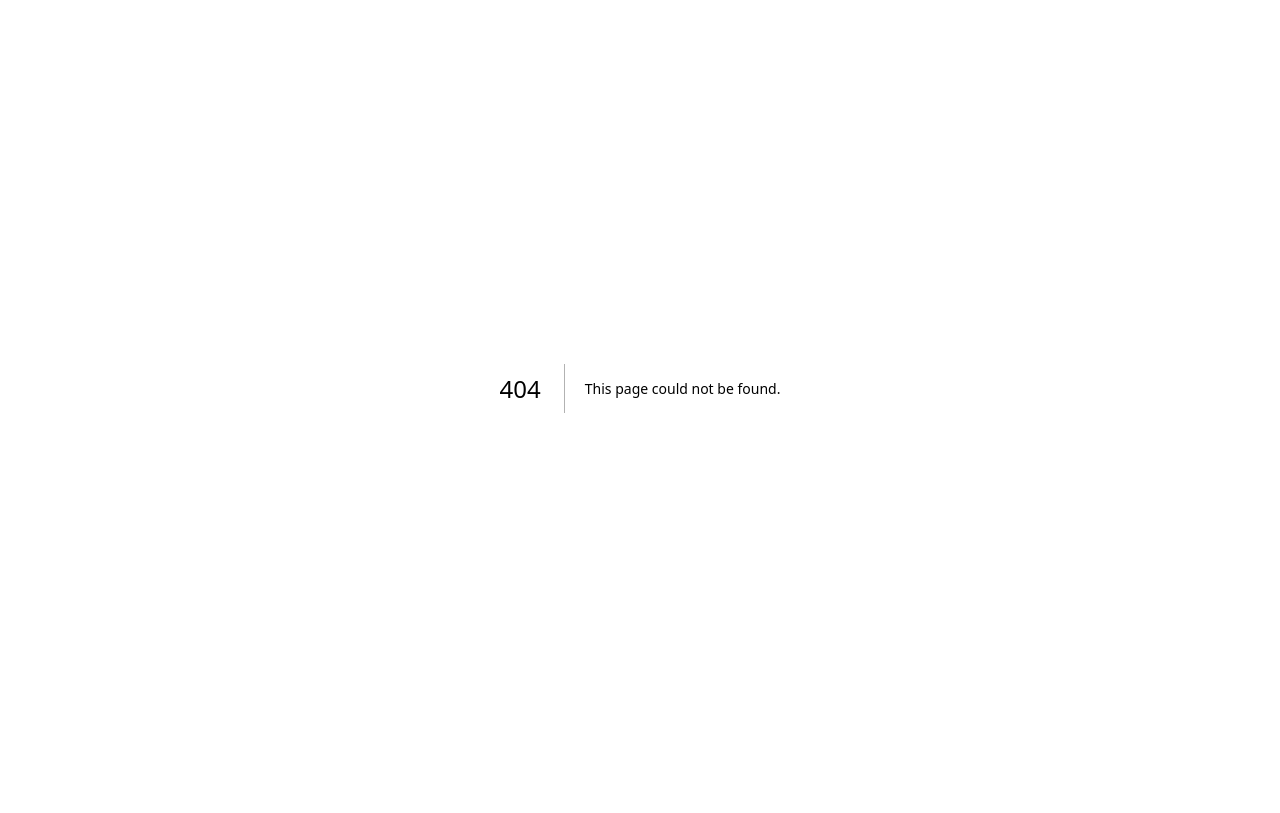
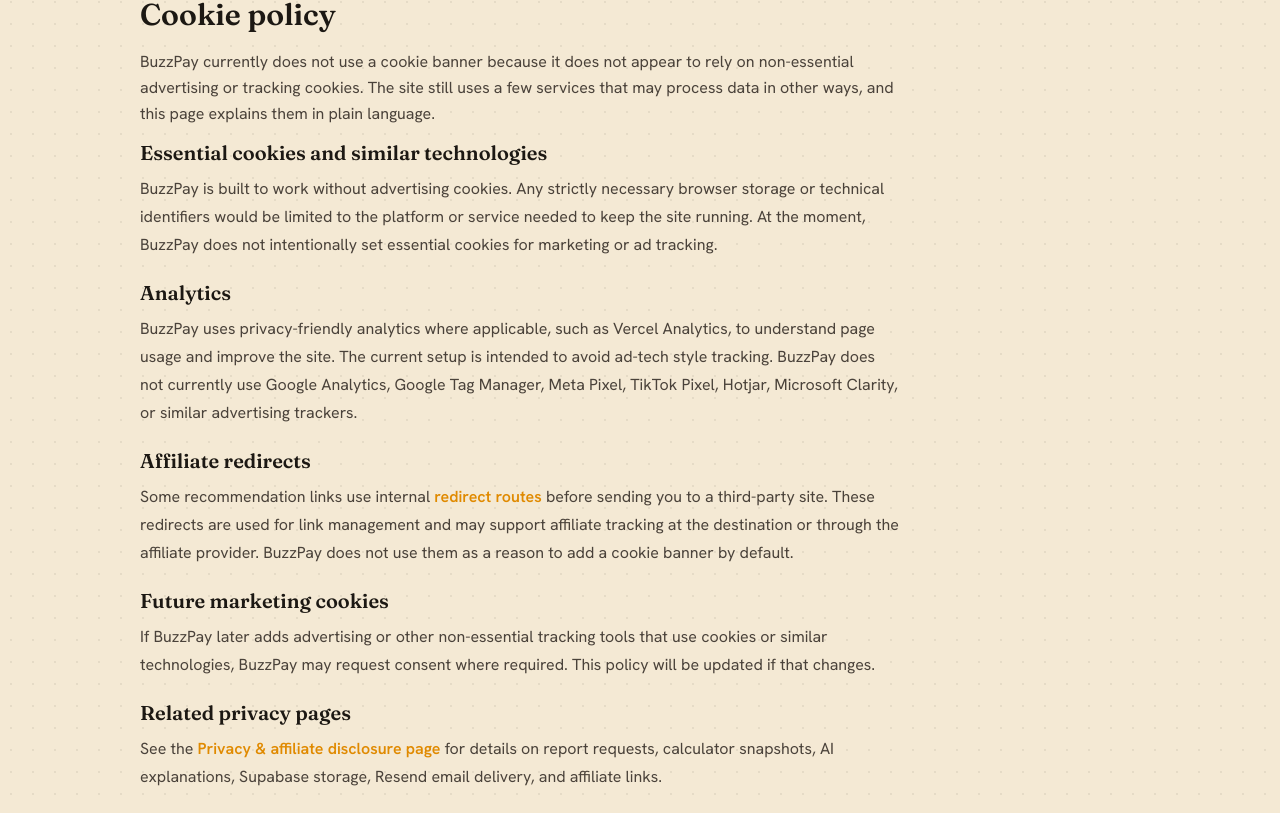
Before and after one commit to hellodeepender/buzzpay, a Next.js app: page /cookie-policy in a window 1280 px wide. Before the commit this address had no page. Shown: the part 207-1020 px from the top of the page. Built offline with nearby package versions, Linux system fonts and the light colour scheme.

Commit message:
Add privacy and cookie readiness

```diff
--- /dev/null
+++ b/app/cookie-policy/page.tsx
@@ -0,0 +1,56 @@
+import Link from "next/link";
+import { createMetadata } from "@/lib/seo";
+
+export const metadata = createMetadata({
+  title: "Cookie policy",
+  description: "Cookie and analytics policy for BuzzPay.",
+  path: "/cookie-policy",
+});
+
+export default function Page() {
+  return (
+    <div className="py-2 max-w-[760px]">
+      <h1 className="font-display text-3xl font-semibold mb-4">Cookie policy</h1>
+      <p className="text-ink2 mb-3">
+        BuzzPay currently does not use a cookie banner because it does not appear to rely on non-essential advertising or tracking cookies. The site still uses a few services that may process data in other ways, and this page explains them in plain language.
+      </p>
+
+      <div className="space-y-5 text-ink2 leading-7">
+        <section>
+          <h2 className="font-display text-xl font-semibold text-ink mb-2">Essential cookies and similar technologies</h2>
+          <p>
+            BuzzPay is built to work without advertising cookies. Any strictly necessary browser storage or technical identifiers would be limited to the platform or service needed to keep the site running. At the moment, BuzzPay does not intentionally set essential cookies for marketing or ad tracking.
+          </p>
+        </section>
+
+        <section>
+          <h2 className="font-display text-xl font-semibold text-ink mb-2">Analytics</h2>
+          <p>
+            BuzzPay uses privacy-friendly analytics where applicable, such as Vercel Analytics, to understand page usage and improve the site. The current setup is intended to avoid ad-tech style tracking. BuzzPay does not currently use Google Analytics, Google Tag Manager, Meta Pixel, TikTok Pixel, Hotjar, Microsoft Clarity, or similar advertising trackers.
+          </p>
+        </section>
+
+        <section>
+          <h2 className="font-display text-xl font-semibold text-ink mb-2">Affiliate redirects</h2>
+          <p>
+            Some recommendation links use internal <Link href="/go/payroll" className="font-semibold text-honeyDeep focus-visible:outline-none focus-visible:ring-2 focus-visible:ring-honeyDeep focus-visible:ring-offset-2 focus-visible:ring-offset-paper rounded-[4px]">redirect routes</Link> before sending you to a third-party site. These redirects are used for link management and may support affiliate tracking at the destination or through the affiliate provider. BuzzPay does not use them as a reason to add a cookie banner by default.
+          </p>
+        </section>
+
+        <section>
+          <h2 className="font-display text-xl font-semibold text-ink mb-2">Future marketing cookies</h2>
+          <p>
+            If BuzzPay later adds advertising or other non-essential tracking tools that use cookies or similar technologies, BuzzPay may request consent where required. This policy will be updated if that changes.
+          </p>
+        </section>
+
+        <section>
+          <h2 className="font-display text-xl font-semibold text-ink mb-2">Related privacy pages</h2>
+          <p>
+            See the <Link href="/privacy" className="font-semibold text-honeyDeep focus-visible:outline-none focus-visible:ring-2 focus-visible:ring-honeyDeep focus-visible:ring-offset-2 focus-visible:ring-offset-paper rounded-[4px]">Privacy &amp; affiliate disclosure page</Link> for details on report requests, calculator snapshots, AI explanations, Supabase storage, Resend email delivery, and affiliate links.
+          </p>
+        </section>
+      </div>
+    </div>
+  );
+}
--- a/app/privacy/page.tsx
+++ b/app/privacy/page.tsx
@@ -11,27 +11,63 @@ export default function Page() {
     <div className="py-2 max-w-[760px]">
       <h1 className="font-display text-3xl font-semibold mb-4">Privacy &amp; affiliate disclosure</h1>
       <p className="text-ink2 mb-3">
-        BuzzPay calculators run in your browser. Some features, like emailed report requests and AI explanations, send information to BuzzPay so the site can generate a response.
+        BuzzPay calculators run in your browser. Some features, like emailed report requests and AI explanations, send information to BuzzPay so the site can generate a response. BuzzPay currently aims to use privacy-friendly analytics where applicable and does not run a cookie banner unless non-essential cookies or similar technologies are actually added.
       </p>
-      <div className="space-y-4 text-ink2 leading-7">
+      <div className="space-y-5 text-ink2 leading-7">
+        <section>
+          <h2 className="font-display text-xl font-semibold text-ink mb-2">Analytics</h2>
           <p>
-          <b className="text-ink">Email report requests.</b> If you request a report, BuzzPay stores the email address, optional first name, calculator name, calculator slug, page path, result snapshot, and consent details in Supabase. If email delivery is available, BuzzPay uses Resend to send the report.
+            BuzzPay uses Vercel Analytics events for product usage and debugging, such as report requests, AI explanation clicks, recommendation card clicks, and related navigation. The current setup is intended to be privacy-friendly and not based on advertising cookies.
           </p>
+        </section>
+        <section>
+          <h2 className="font-display text-xl font-semibold text-ink mb-2">Cookies and similar technologies</h2>
           <p>
-          <b className="text-ink">Calculator snapshots.</b> Report snapshots contain the current calculator inputs, outputs, assumptions, and timestamps needed to produce the emailed report. BuzzPay keeps the snapshot small and avoids storing unrelated sensitive details.
+            BuzzPay does not currently use Google Analytics, Google Tag Manager, Meta Pixel, TikTok Pixel, Hotjar, Microsoft Clarity, or similar advertising trackers. See the <Link href="/cookie-policy" className="font-semibold text-honeyDeep focus-visible:outline-none focus-visible:ring-2 focus-visible:ring-honeyDeep focus-visible:ring-offset-2 focus-visible:ring-offset-paper rounded-[4px]">cookie policy</Link> for the current approach to essential cookies, analytics, and affiliate redirects. If future advertising or tracking tools are added, BuzzPay may request consent where required.
           </p>
+        </section>
+        <section>
+          <h2 className="font-display text-xl font-semibold text-ink mb-2">Email report requests</h2>
           <p>
-          <b className="text-ink">AI explanations.</b> If you click to explain a result, BuzzPay sends the calculator snapshot to OpenAI so it can generate a short educational explanation. The AI feature only runs when you click the button.
+            If you request a report, BuzzPay stores the email address, optional first name, calculator name, calculator slug, page path, result snapshot, and consent details in Supabase. If email delivery is available, BuzzPay uses Resend to send the report.
           </p>
+        </section>
+        <section>
+          <h2 className="font-display text-xl font-semibold text-ink mb-2">Calculator snapshots</h2>
           <p>
-          <b className="text-ink">Analytics.</b> BuzzPay uses Vercel Analytics events for product usage and debugging, such as report requests, AI explanation clicks, recommendation card clicks, and related navigation.
+            Report snapshots contain the current calculator inputs, outputs, assumptions, and timestamps needed to produce the emailed report. BuzzPay keeps the snapshot small and avoids storing unrelated sensitive details.
           </p>
+        </section>
+        <section>
+          <h2 className="font-display text-xl font-semibold text-ink mb-2">AI explanations</h2>
           <p>
-          <b className="text-ink">Affiliate disclosure.</b> Some recommendation cards and outbound links may be affiliate links. If you use them, BuzzPay may earn a commission at no extra cost to you. Recommendations are educational and should be evaluated based on your own needs. See the <Link href="/affiliate-disclosure" className="font-semibold text-honeyDeep focus-visible:outline-none focus-visible:ring-2 focus-visible:ring-honeyDeep focus-visible:ring-offset-2 focus-visible:ring-offset-paper rounded-[4px]">affiliate disclosure</Link> for details.
+            If you click to explain a result, BuzzPay sends the calculator snapshot to OpenAI so it can generate a short educational explanation. The AI feature only runs when you click the button.
           </p>
+        </section>
+        <section>
+          <h2 className="font-display text-xl font-semibold text-ink mb-2">Resend email delivery</h2>
           <p>
-          <b className="text-ink">Opt out and privacy.</b> You can ask to stop future contractor finance emails by replying with unsubscribe. Calculators and articles are educational only and are not tax, legal, or financial advice.
+            BuzzPay uses Resend to send emailed reports when configured. Delivery status is stored so the site can keep track of whether a message was sent, skipped, or failed without exposing internal service details.
           </p>
+        </section>
+        <section>
+          <h2 className="font-display text-xl font-semibold text-ink mb-2">Supabase storage</h2>
+          <p>
+            BuzzPay stores report requests and related delivery metadata in Supabase. This includes consent details for emailed reports and the minimum information needed to manage requests safely.
+          </p>
+        </section>
+        <section>
+          <h2 className="font-display text-xl font-semibold text-ink mb-2">Affiliate disclosure</h2>
+          <p>
+            Some recommendation cards and outbound links may be affiliate links. If you use them, BuzzPay may earn a commission at no extra cost to you. Recommendations are educational and should be evaluated based on your own needs. See the <Link href="/affiliate-disclosure" className="font-semibold text-honeyDeep focus-visible:outline-none focus-visible:ring-2 focus-visible:ring-honeyDeep focus-visible:ring-offset-2 focus-visible:ring-offset-paper rounded-[4px]">affiliate disclosure</Link> for details.
+          </p>
+        </section>
+        <section>
+          <h2 className="font-display text-xl font-semibold text-ink mb-2">Opt out and privacy</h2>
+          <p>
+            You can ask to stop future contractor finance emails by replying with unsubscribe. Calculators and articles are educational only and are not tax, legal, or financial advice.
+          </p>
+        </section>
       </div>
     </div>
   );
--- a/app/sitemap.ts
+++ b/app/sitemap.ts
@@ -2,6 +2,6 @@ import type { MetadataRoute } from "next";
 import { templates } from "@/lib/templates";
 export default function sitemap(): MetadataRoute.Sitemap {
   const base = "https://www.buzzpay.app";
-  const routes = ["", "/contractor-finance", "/w2-vs-c2c", "/contractor-rate-calculator", "/s-corp-savings-calculator", "/llc-vs-s-corp", "/1099-tax-calculator", "/payment-fee-calculator", "/payment-fee-calculator/stripe", "/payment-fee-calculator/paypal", "/payment-fee-calculator/square", "/invoice-generator", "/freelance-rate-calculator", "/freelance-rate-calculator/designer", "/freelance-rate-calculator/writer", "/freelance-rate-calculator/developer", "/freelance-rate-calculator/consultant", "/freelance-rate-calculator/virtual-assistant", "/templates", ...Object.keys(templates).map((s) => `/templates/${s}`), "/guides/getting-paid-by-international-clients", "/guides/getting-clients-to-pay-on-time", "/about", "/affiliate-disclosure", "/privacy"];
+  const routes = ["", "/contractor-finance", "/w2-vs-c2c", "/contractor-rate-calculator", "/s-corp-savings-calculator", "/llc-vs-s-corp", "/1099-tax-calculator", "/payment-fee-calculator", "/payment-fee-calculator/stripe", "/payment-fee-calculator/paypal", "/payment-fee-calculator/square", "/invoice-generator", "/freelance-rate-calculator", "/freelance-rate-calculator/designer", "/freelance-rate-calculator/writer", "/freelance-rate-calculator/developer", "/freelance-rate-calculator/consultant", "/freelance-rate-calculator/virtual-assistant", "/templates", ...Object.keys(templates).map((s) => `/templates/${s}`), "/guides/getting-paid-by-international-clients", "/guides/getting-clients-to-pay-on-time", "/about", "/cookie-policy", "/affiliate-disclosure", "/privacy"];
   return routes.map((r) => ({ url: base + r, lastModified: new Date(), changeFrequency: "weekly", priority: r === "" ? 1 : 0.8 }));
 }
--- a/components/Footer.tsx
+++ b/components/Footer.tsx
@@ -8,6 +8,7 @@ export default function Footer() {
         <Link href="/contractor-finance" className="focus-visible:outline-none focus-visible:ring-2 focus-visible:ring-honeyDeep focus-visible:ring-offset-2 focus-visible:ring-offset-paper rounded-[6px]">Contractor Finance</Link>
         <Link href="/templates" className="focus-visible:outline-none focus-visible:ring-2 focus-visible:ring-honeyDeep focus-visible:ring-offset-2 focus-visible:ring-offset-paper rounded-[6px]">Invoice Templates</Link>
         <Link href="/about" className="focus-visible:outline-none focus-visible:ring-2 focus-visible:ring-honeyDeep focus-visible:ring-offset-2 focus-visible:ring-offset-paper rounded-[6px]">About</Link>
+        <Link href="/cookie-policy" className="focus-visible:outline-none focus-visible:ring-2 focus-visible:ring-honeyDeep focus-visible:ring-offset-2 focus-visible:ring-offset-paper rounded-[6px]">Cookie Policy</Link>
         <Link href="/affiliate-disclosure" className="focus-visible:outline-none focus-visible:ring-2 focus-visible:ring-honeyDeep focus-visible:ring-offset-2 focus-visible:ring-offset-paper rounded-[6px]">Affiliate Disclosure</Link>
         <Link href="/privacy" className="focus-visible:outline-none focus-visible:ring-2 focus-visible:ring-honeyDeep focus-visible:ring-offset-2 focus-visible:ring-offset-paper rounded-[6px]">Privacy &amp; disclosure</Link>
       </nav>
```
Lines whose indentation alone changed are shown as unchanged.
